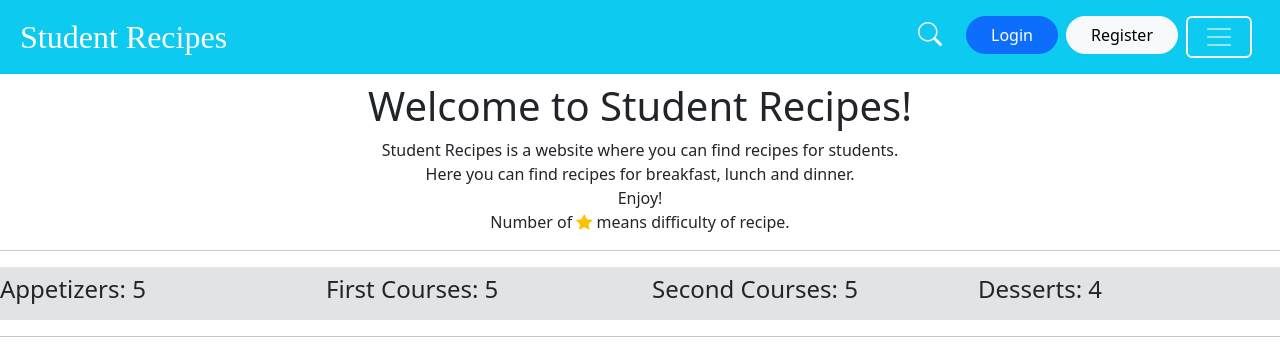
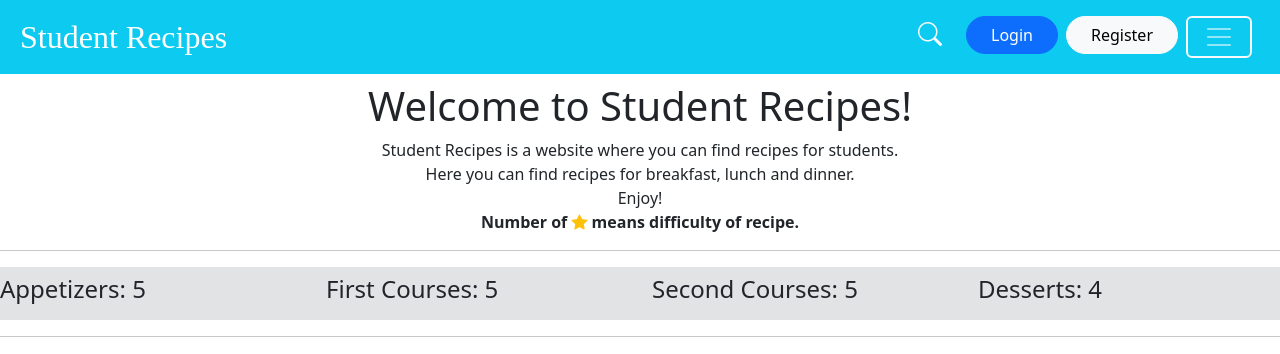
Before and after one commit to niccolentini/receipt_website, a Django app: page / in a window 1280 px wide. Shown: the top 354 px of the page. Run offline with Django 4.2, Linux system fonts and the light colour scheme; data comes from the database, SQL or seed files in the repository; both versions use the stored data as it was after the commit.

Commit message:
added difficuly of recipes

```diff
--- a/core/templates/core/homePage.html
+++ b/core/templates/core/homePage.html
@@ -15,7 +15,7 @@
                 <div class="row" style="display:flex; justify-content: space-around">Enjoy!</div>
             </div>
     </div>
-     <div class="inline text-center">Number of <i class="bi bi-star-fill text-warning" style="font-size: 1rem"></i> means difficulty of recipe.</div>
+    <div class="inline text-center"><b>Number of <i class="bi bi-star-fill text-warning" style="font-size: 1rem"></i> means difficulty of recipe.</b></div>
 <hr>
     <div class="categories-counter">
     <div class="row">
```
Also changed, not shown: db.sqlite3.
